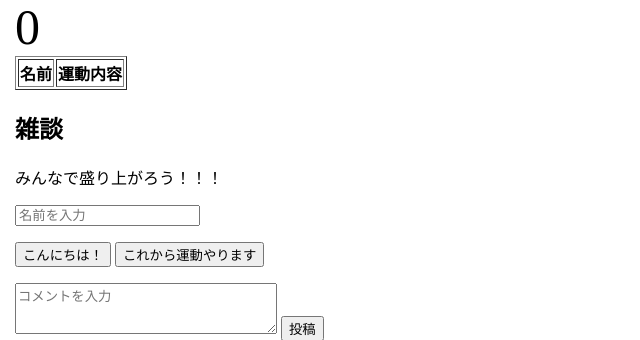
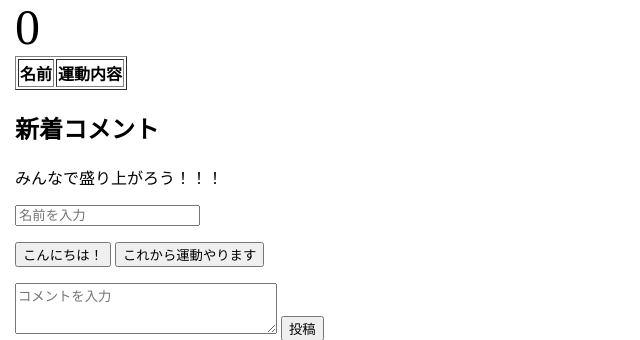
Before and after one commit to enpitut2022/MusclePowerAki, a Flask app: page /detail/1 in a window 1280 px wide. Shown: the part 261-601 px from the top of the page, without its empty margins (0-640 px from the left). Run offline with Flask 2, Linux system fonts and the light colour scheme; data that the repository does not hold is empty.

Commit message:
今日投稿されたコメントだけがdetail.htmlに表示するよう変更

```diff
--- a/app.py
+++ b/app.py
@@ -53,7 +53,8 @@ def detail(id):
     # 状態関係なくメンバー全員を取得
     allmember = Member.query.filter_by(teamid = id).order_by(Member.days.desc()).all()
     # コメントすべてを取得
-    comments = Comment.query.filter_by(teamid = id).order_by(Comment.id.desc()).all()
+    nowdate = (datetime.datetime.utcnow() + datetime.timedelta(hours=9)).date()
+    comments = Comment.query.filter_by(teamid = id).filter(Comment.date.contains(nowdate)).order_by(Comment.id.desc()).all()
     # index.htmlに値を渡し、表示
     return render_template('detail.html',td = teamdata, ms = members, mn = membersNumber, am = allmember, cm = comments)
 
--- a/templates/detail.html
+++ b/templates/detail.html
@@ -46,7 +46,7 @@
       {% endfor %}
     </table>
 
-    <h2>雑談</h2>
+    <h2>新着コメント</h2>
     <p>みんなで盛り上がろう！！！</p>
     <form action="/comment" method="post">
         <div><input type="text" name="name" placeholder="名前を入力" id="chat_username" required></div>
```
